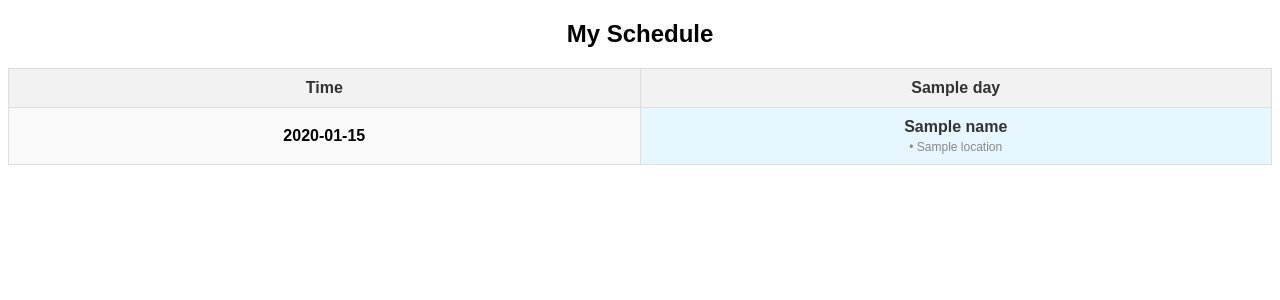
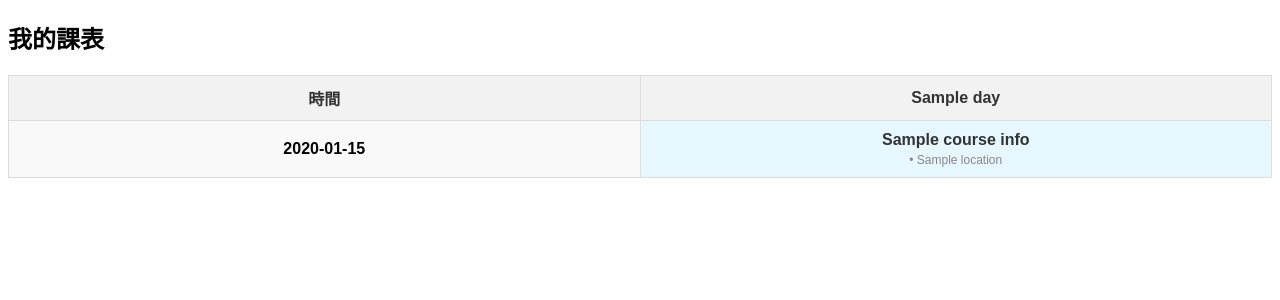
Before and after one commit to FCUGroup14/FCUCourse, a Flask app: template templates/schedule.html in a window 1280 px wide. Shown: the top 300 px of the page. Run offline with Flask 3, Linux system fonts and the light colour scheme; the template is opened without the code that fills it: most values are stand-ins (such as "Sample title", 1, 10 or a date in 2020); parts of the project's set-up code (start-up, migrations or seed data) failed here and were passed over.

Commit message:
課表完成了

```diff
--- a/app.py
+++ b/app.py
@@ -3,8 +3,9 @@
 import pandas as pd
 from datetime import datetime
 import AddCourse
+file_path = "course_data.xlsx"
 app = Flask(__name__)
-df = pd.read_excel("course_data.xlsx", sheet_name='courses')
+df = pd.read_excel(file_path, sheet_name='courses')
 df.columns = ['星期', '時間', '編號', '名稱', '導師', '地點', '介紹', '分數分配', '學分', '總名額', '剩餘名額']
 
 from datetime import datetime
@@ -82,67 +83,68 @@
     course_id = data.get('course_id')
     result = AddCourse.add_course(student_id, course_id)
 
-    # 確認成功時包含 "成功" 字樣
     if "成功" in result:
         redirect_url = url_for('student_schedule', student_id=student_id)
         return jsonify({"redirect": redirect_url})
     else:
         return jsonify({"message": result})
 
-
-# 讀取課程表
-df = pd.read_excel("course_data.xlsx", sheet_name='courses')
-df.columns = ['星期', '時間', '編號', '名稱', '導師', '地點', '介紹', '分數分配', '學分', '總名額', '剩餘名額']
-
 time_slots = [
-    "08:00~09:00", "09:00~10:00", "10:00~11:00",
-    "11:00~12:00", "12:00~01:00", "13:10~15:00",
-    "14:10~17:00", "15:10~17:00","17:10~18:00"
+    "08:10~09:00", "09:10~10:00", "10:10~11:00",
+    "11:10~12:00", "12:10~13:00", "13:10~14:00",
+    "14:10~15:00", "15:10~16:00", "16:10~17:00",
+    "17:10~18:00"
 ]
 days_of_week = ["星期一", "星期二", "星期三", "星期四", "星期五"]
 
+def overlaps(time_range1, time_range2):
+    """檢查兩個時間範圍是否重疊。"""
+    start1, end1 = [datetime.strptime(t, "%H:%M") for t in time_range1.split("~")]
+    start2, end2 = [datetime.strptime(t, "%H:%M") for t in time_range2.split("~")]
+    return start1 < end2 and end1 > start2
+
 @app.route('/schedule/<student_id>')
 def student_schedule(student_id):
-    # 讀取學生選課資料
-    student_courses_df = pd.read_excel("course_data.xlsx", sheet_name='students')
-    print("學生選課資料：", student_courses_df.head())  # 確認選課資料是否正確
+    # 重新載入課程資料和學生資料
+    df = pd.read_excel(file_path, sheet_name='courses')
+    df.columns = ['星期', '時間', '編號', '名稱', '導師', '地點', '介紹', '分數分配', '學分', '總名額', '剩餘名額']
+    student_courses_df = pd.read_excel(file_path, sheet_name='students')
 
-    # 選擇該學生的課程
+    # 選擇學生的課程
     selected_courses = student_courses_df[student_courses_df['student_id'] == student_id]['course_id']
-    print(f"學生 {student_id} 的選課編號：", selected_courses.tolist())  # 確認該學生的課程編號列表
 
-    # 如果學生沒有選課，顯示空表格
+    # 如果學生沒有選課紀錄，顯示空表格
     if selected_courses.empty:
-        print(f"學生 {student_id} 沒有選課紀錄。")
         return render_template('schedule.html', schedule={}, time_slots=time_slots, days_of_week=days_of_week)
 
     # 過濾出學生選的課程詳細資料
     student_schedule = df[df['編號'].isin(selected_courses)]
-    print("學生課程詳細資料：\n", student_schedule)  # 確認學生課程詳細資料是否正確
 
-    # 構建課表數據結構
+    # 初始化課表資料結構
     schedule_data = {day: {time: None for time in time_slots} for day in days_of_week}
 
-    # 將學生的課程填入課表中
+    # 將學生的課程填入最相符的或重疊的時間時段
     for _, row in student_schedule.iterrows():
         day = row['星期']
-        time = row['時間']
-        course_info = {
-            'name': row['名稱'],
-            'location': row['地點']
-        }
-        # 確認日期和時間是否在預期範圍內
-        if day not in schedule_data:
-            print(f"錯誤：{day} 不在預期的星期範圍內")
-        elif time not in schedule_data[day]:
-            print(f"錯誤：{time} 不在預期的時間範圍內")
+        course_time = row['時間']
+        course_info = {'name': row['名稱'], 'location': row['地點']}
+
+        # 找到重疊的所有時段
+        matching_slots = [slot for slot in time_slots if overlaps(course_time, slot)]
+
+        # 如果有重疊時段，填入課表並設置跨行數
+        if day in schedule_data and matching_slots:
+            rowspan = len(matching_slots)
+            first_slot = matching_slots[0]
+            schedule_data[day][first_slot] = {'course_info': course_info, 'rowspan': rowspan}
+
+            # 將其他重疊的時段設置為 None，以便在顯示時略過這些時段
+            for slot in matching_slots[1:]:
+                schedule_data[day][slot] = None
+            print(f"已添加課程 '{course_info['name']}' 至 {day} {first_slot}，跨越 {rowspan} 個時段")
         else:
-            schedule_data[day][time] = course_info
-            print(f"已添加課程 '{course_info['name']}' 至 {day} {time}")
-
-    print("最終課表數據：", schedule_data)  # 檢查最終的課表結構
+            print(f"錯誤：無法將課程 '{course_info['name']}' 匹配至預定的時間範圍")
 
     return render_template('schedule.html', schedule=schedule_data, time_slots=time_slots, days_of_week=days_of_week)
-
 if __name__ == '__main__':
     app.run(debug=True)
--- a/templates/schedule.html
+++ b/templates/schedule.html
@@ -27,6 +27,7 @@
         .time-col {
             background-color: #f9f9f9;
             font-weight: bold;
+            width: 80px;
         }
         .course-cell {
             background-color: #e6f7ff;
@@ -47,10 +48,10 @@
     </style>
 </head>
 <body>
-    <h2  style="text-align:center" >My Schedule</h2>
+    <h2>我的課表</h2>
     <table>
         <tr>
-            <th>Time</th>
+            <th>時間</th>
             {% for day in days_of_week %}
                 <th>{{ day }}</th>
             {% endfor %}
@@ -60,10 +61,13 @@
             <td class="time-col">{{ time }}</td>
             {% for day in days_of_week %}
                 {% if schedule[day][time] %}
-                    <td class="course-cell">
-                        <div class="course-name">{{ schedule[day][time].name }}</div>
-                        <div class="course-location">• {{ schedule[day][time].location }}</div>
+                    <!-- 如果該課程有 rowspan 設定，使用 rowspan 來跨越多個時段顯示 -->
+                    <td class="course-cell" rowspan="{{ schedule[day][time].rowspan }}">
+                        <div class="course-name">{{ schedule[day][time].course_info.name }}</div>
+                        <div class="course-location">• {{ schedule[day][time].course_info.location }}</div>
                     </td>
+                {% elif schedule[day][time] is not none %}
+                    <!-- 跳過空的時間格以防止顯示重複 -->
                 {% else %}
                     <td class="empty-cell"></td>
                 {% endif %}
```
Also changed, not shown: 1 other file.
